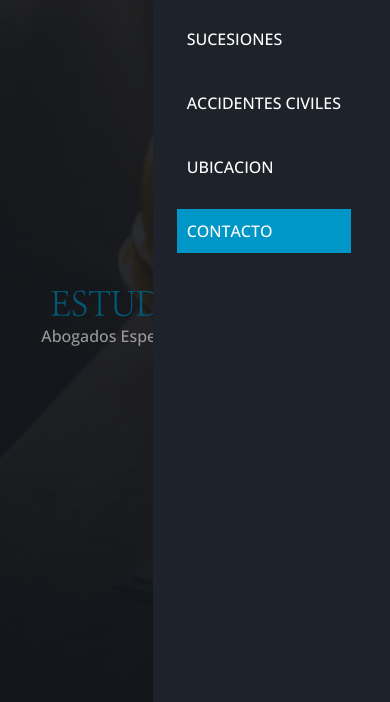
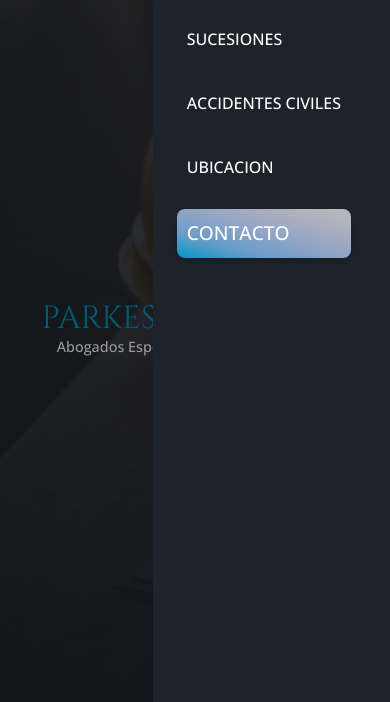
Before and after one commit to IvanTurano/EstudioParkes, a plain HTML site: page index.html in a window 390 px wide. Both pictures are taken after a click on the button 332 px from the left and 56 px from the top of the page. Shown: the part 142-844 px from the top of the page. Drawn offline with nearby package versions, Linux system fonts and the light colour scheme.

Commit message:
cambios a pedido de jorge

```diff
--- a/index.html
+++ b/index.html
@@ -31,7 +31,7 @@
     </header>
     <section class="hero">
         <div class="hero-titulo">
-            <h1>Estudio Parkes</h1>
+            <h1>Parkes Abogados</h1>
             <h2>Abogados Especializados en Derecho del trabajo</h2>
             <p>Desde 1973</p>
         </div>
--- a/style.css
+++ b/style.css
@@ -1,5 +1,6 @@
 @import url('https://fonts.googleapis.com/css2?family=Open+Sans:ital,wght@0,300..800;1,300..800&display=swap');
 @import url('https://fonts.googleapis.com/css2?family=Nanum+Myeongjo&display=swap');
+@import url('https://fonts.googleapis.com/css2?family=Cinzel:wght@400..900&display=swap');
 
 *{
     margin: 0;
@@ -96,20 +97,46 @@ header{
     color: var(--color-principal);
 }
 
-.btn-nav__contacto{
+.btn-nav__contacto {
     display: inline-block;
-    padding: 10px 20px;
-    background-color: var(--color-principal);
-    transition: transform .2s ease;
-}
-.btn-nav__contacto:hover{
-    transform: translateY(-2px);
-
+    padding: 12px 25px;
+    background-image: linear-gradient(to right top, #0096c7, #679cc8, #90a4c5, #abaebf, #bbbbbb);
+    color: #fff !important;
+    font-weight: bold;
+    font-size: 1.2rem;
+    text-transform: uppercase;
+    border-radius: 8px;
+    box-shadow: 0px 4px 10px rgba(0, 0, 0, 0.2);
+    transition: transform 0.2s ease, box-shadow 0.2s ease;
 }
 
-.btn-nav__contacto a:hover{
-    color: #ccc !important;
+.btn-nav__contacto:hover {
+    transform: translateY(-4px) scale(1.05);
+    box-shadow: 0px 6px 14px rgba(0, 0, 0, 0.3);
 }
+
+.btn-nav__contacto a {
+    color: #fff !important;
+}
+
+@keyframes bounce {
+    0%, 100% {
+        transform: translateY(0);
+    }
+    30% {
+        transform: translateY(-10px);
+    }
+    50% {
+        transform: translateY(0);
+    }
+    70% {
+        transform: translateY(-5px);
+    }
+    90% {
+        transform: translateY(0);
+    }
+}
+
 
 .hero{
     display: flex;
@@ -135,7 +162,7 @@ header{
 
 .hero-titulo h1{
     font-weight: 400;
-    font-family: "Nanum Myeongjo", serif;
+    font-family: "Cinzel", serif;
     font-size: 7rem;
     color: var(--color-principal);
     text-transform: uppercase;
@@ -772,6 +799,10 @@ footer{
     .nav-bar ul {
         margin-bottom: 0;
     }
+
+    .hero-titulo h1{
+        font-size: 5.8rem;
+    }
 }
 
 
@@ -842,7 +873,7 @@ footer{
     }
 
     .hero-titulo h1{
-        font-size: 6rem;
+        font-size: 5.7rem;
     }
 
     .hero-titulo h2{
@@ -962,16 +993,17 @@ footer{
     }
 
     .hero-titulo h1{
-        font-size: 2.12rem;
+        font-size: 2.0rem;
     }
 
     .hero-titulo h2{
-        font-size: 1rem;
+        font-size: .9rem;
         text-align: center;
     }
 
     .hero-titulo p{
-        font-size: .9rem;
+        font-size: .7rem;
+        margin: 5px 0;
     }
 
     .especialidades h2 {
```
